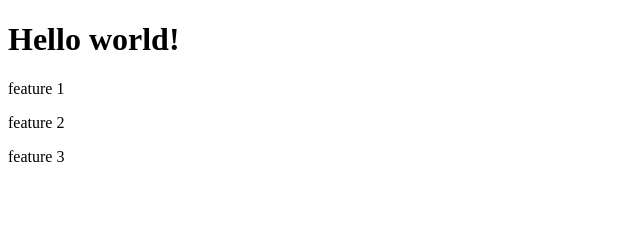
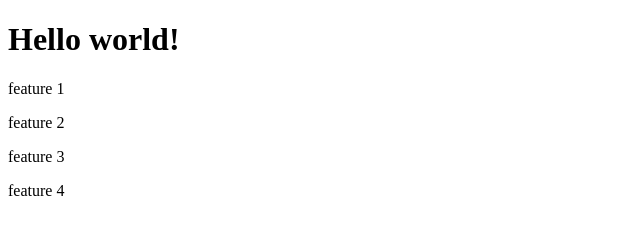
Before and after one commit to luchjr/test, a plain HTML site: page index.html in a window 1280 px wide. Shown: the full height of the page, 0-640 px from the left. Drawn offline with Linux system fonts and the light colour scheme.

Commit message:
add par 4

```diff
--- a/index.html
+++ b/index.html
@@ -11,5 +11,6 @@
     <p>feature 1</p>
     <p>feature 2</p>
     <p>feature 3</p>
+    <p>feature 4</p>
 </body>
 </html>
```
